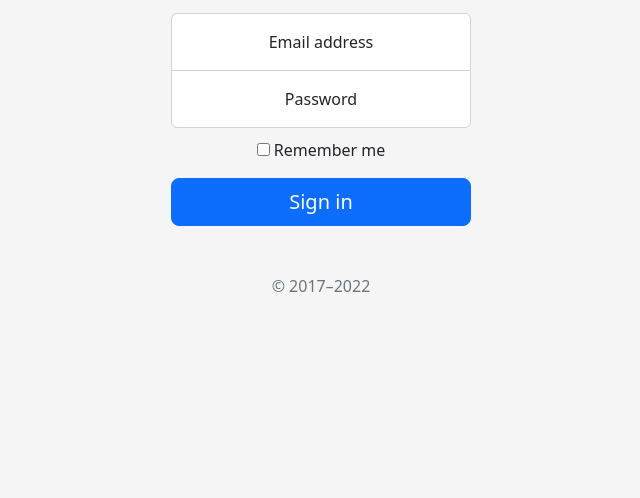
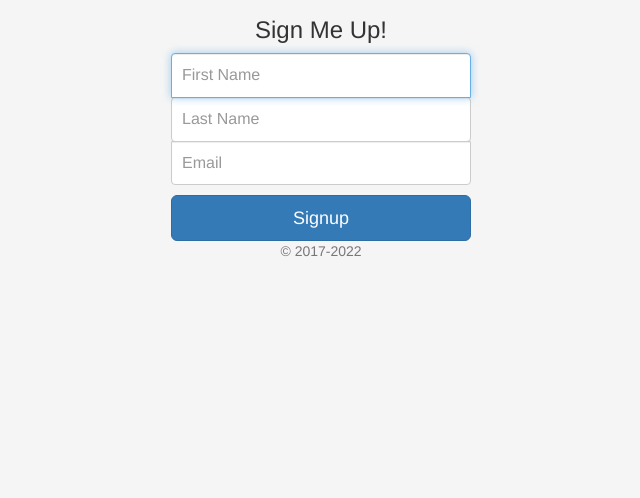
Before and after one commit to ad3rinto/newsletter-signup, a website: page signup.html in a window 1280 px wide. Shown: the part 302-800 px from the top of the page, without its empty margins (319-959 px from the left). Drawn offline with nearby package versions, Linux system fonts and the light colour scheme.

Commit message:
updated public filed

```diff
--- a/app.js
+++ b/app.js
@@ -5,6 +5,7 @@ const PORT = 3000
 
 const app = express()
 app.use(bodyParser.urlencoded({extended: true}));
+app.use(express.static("public"));
 
 
 app.get("/", function(req,res){
--- /dev/null
+++ b/public/css/signin.css
@@ -0,0 +1,56 @@
+html,
+body {
+  height: 100%;
+}
+
+body {
+  display: -ms-flexbox;
+  display: -webkit-box;
+  display: flex;
+  -ms-flex-align: center;
+  -ms-flex-pack: center;
+  -webkit-box-align: center;
+  align-items: center;
+  -webkit-box-pack: center;
+  justify-content: center;
+  padding-top: 40px;
+  padding-bottom: 40px;
+  background-color: #f5f5f5;
+}
+
+.form-signin {
+  width: 100%;
+  max-width: 330px;
+  padding: 15px;
+  margin: 0 auto;
+}
+.form-signin .checkbox {
+  font-weight: 400;
+}
+.form-signin .form-control {
+  position: relative;
+  box-sizing: border-box;
+  height: auto;
+  padding: 10px;
+  font-size: 16px;
+}
+.form-signin .form-control:focus {
+  z-index: 2;
+}
+.top {
+  margin-bottom: -1px;
+  border-bottom-right-radius: 0;
+  border-bottom-left-radius: 0;
+}
+
+.middle {
+  margin-bottom: 0px;
+
+}
+
+.bottom {
+  margin-top: -1px;
+  margin-bottom: 10px;
+  border-top-left-radius: 0;
+  border-top-right-radius: 0;
+}
--- a/styles.css
+++ b/public/css/styles.css
@@ -4,7 +4,9 @@ body {
 }
 
 body {
+  display: -ms-flexbox;
   display: flex;
+  -ms-flex-align: center;
   align-items: center;
   padding-top: 40px;
   padding-bottom: 40px;
@@ -12,20 +14,29 @@ body {
 }
 
 .form-signin {
+  width: 100%;
   max-width: 330px;
   padding: 15px;
+  margin: auto;
 }
-
-.form-signin .form-floating:focus-within {
+.form-signin .checkbox {
+  font-weight: 400;
+}
+.form-signin .form-control {
+  position: relative;
+  box-sizing: border-box;
+  height: auto;
+  padding: 10px;
+  font-size: 16px;
+}
+.form-signin .form-control:focus {
   z-index: 2;
 }
-
 .form-signin input[type="email"] {
   margin-bottom: -1px;
   border-bottom-right-radius: 0;
   border-bottom-left-radius: 0;
 }
-
 .form-signin input[type="password"] {
   margin-bottom: 10px;
   border-top-left-radius: 0;
--- a/signup.html
+++ b/signup.html
@@ -1,104 +1,39 @@
+
 <!doctype html>
 <html lang="en">
   <head>
     <meta charset="utf-8">
-    <meta name="viewport" content="width=device-width, initial-scale=1">
+    <meta name="viewport" content="width=device-width, initial-scale=1, shrink-to-fit=no">
     <meta name="description" content="">
-    <meta name="author" content="Mark Otto, Jacob Thornton, and Bootstrap contributors">
-    <meta name="generator" content="Hugo 0.101.0">
-    <title>Signup For Food stamps</title>
+    <meta name="author" content="">
+    <link rel="icon" href="/docs/4.0/assets/img/favicons/favicon.ico">
 
-    <link rel="canonical" href="https://getbootstrap.com/docs/5.2/examples/sign-in/">
+    <title>Newsletter Signup</title>
 
 
+    <!-- Bootstrap core CSS -->
+    <link rel="stylesheet" href="https://cdn.jsdelivr.net/npm/bootstrap@3.3.7/dist/css/bootstrap.min.css" integrity="sha384-BVYiiSIFeK1dGmJRAkycuHAHRg32OmUcww7on3RYdg4Va+PmSTsz/K68vbdEjh4u" crossorigin="anonymous">
 
 
+    <!-- Custom styles for this template -->
+    <link href="css/signin.css" rel="stylesheet">
+  </head>
 
-    <link href="https://cdn.jsdelivr.net/npm/bootstrap@5.2.0/dist/css/bootstrap.min.css" rel="stylesheet" integrity="sha384-gH2yIJqKdNHPEq0n4Mqa/HGKIhSkIHeL5AyhkYV8i59U5AR6csBvApHHNl/vI1Bx" crossorigin="anonymous">
+  <body class="text-center">
+    <form class="form-signin">
+      <img class="mb-4" src="images/bx.png" alt="" width="72" height="72">
+      <h1 class="h3 mb-3 font-weight-normal">Sign Me Up!</h1>
 
-    <style>
-      .bd-placeholder-img {
-        font-size: 1.125rem;
-        text-anchor: middle;
-        -webkit-user-select: none;
-        -moz-user-select: none;
-        user-select: none;
-      }
+      <input type="text" class="form-control top" placeholder="First Name" required autofocus>
+      <input type="text" class="form-control middle" placeholder="Last Name" required>
+      <input type="email" class="form-control bottom" placeholder="Email" required>
 
-      @media (min-width: 768px) {
-        .bd-placeholder-img-lg {
-          font-size: 3.5rem;
-        }
-      }
+      <button class="btn btn-lg btn-primary btn-block" type="submit">Signup</button>
+      <p class="mt-5 mb-3 text-muted">&copy; 2017-2022</p>
+    </form>
 
-      .b-example-divider {
-        height: 3rem;
-        background-color: rgba(0, 0, 0, .1);
-        border: solid rgba(0, 0, 0, .15);
-        border-width: 1px 0;
-        box-shadow: inset 0 .5em 1.5em rgba(0, 0, 0, .1), inset 0 .125em .5em rgba(0, 0, 0, .15);
-      }
-
-      .b-example-vr {
-        flex-shrink: 0;
-        width: 1.5rem;
-        height: 100vh;
-      }
-
-      .bi {
-        vertical-align: -.125em;
-        fill: currentColor;
-      }
-
-      .nav-scroller {
-        position: relative;
-        z-index: 2;
-        height: 2.75rem;
-        overflow-y: hidden;
-      }
-
-      .nav-scroller .nav {
-        display: flex;
-        flex-wrap: nowrap;
-        padding-bottom: 1rem;
-        margin-top: -1px;
-        overflow-x: auto;
-        text-align: center;
-        white-space: nowrap;
-        -webkit-overflow-scrolling: touch;
-      }
-    </style>
-  <link rel="stylesheet" href="styles.css">
-    <!-- Custom styles for this template -->
-
-  </head>
-  <body class="text-center">
-
-<main class="form-signin w-100 m-auto">
-  <form>
-    <img class="mb-4" src="../assets/brand/bootstrap-logo.svg" alt="" width="72" height="57">
-    <h1 class="h3 mb-3 fw-normal">Please sign in</h1>
-
-    <div class="form-floating">
-      <input type="email" class="form-control" id="floatingInput" placeholder="name@example.com">
-      <label for="floatingInput">Email address</label>
-    </div>
-    <div class="form-floating">
-      <input type="password" class="form-control" id="floatingPassword" placeholder="Password">
-      <label for="floatingPassword">Password</label>
-    </div>
-
-    <div class="checkbox mb-3">
-      <label>
-        <input type="checkbox" value="remember-me"> Remember me
-      </label>
-    </div>
-    <button class="w-100 btn btn-lg btn-primary" type="submit">Sign in</button>
-    <p class="mt-5 mb-3 text-muted">&copy; 2017–2022</p>
-  </form>
-</main>
-
-
-
+    <script src="https://code.jquery.com/jquery-3.2.1.slim.min.js" integrity="sha384-KJ3o2DKtIkvYIK3UENzmM7KCkRr/rE9/Qpg6aAZGJwFDMVNA/GpGFF93hXpG5KkN" crossorigin="anonymous"></script>
+<script src="https://cdn.jsdelivr.net/npm/popper.js@1.12.9/dist/umd/popper.min.js" integrity="sha384-ApNbgh9B+Y1QKtv3Rn7W3mgPxhU9K/ScQsAP7hUibX39j7fakFPskvXusvfa0b4Q" crossorigin="anonymous"></script>
+<script src="https://cdn.jsdelivr.net/npm/bootstrap@4.0.0/dist/js/bootstrap.min.js" integrity="sha384-JZR6Spejh4U02d8jOt6vLEHfe/JQGiRRSQQxSfFWpi1MquVdAyjUar5+76PVCmYl" crossorigin="anonymous"></script>
   </body>
 </html>
```
Also changed, not shown: public/images/bx.png (added).
